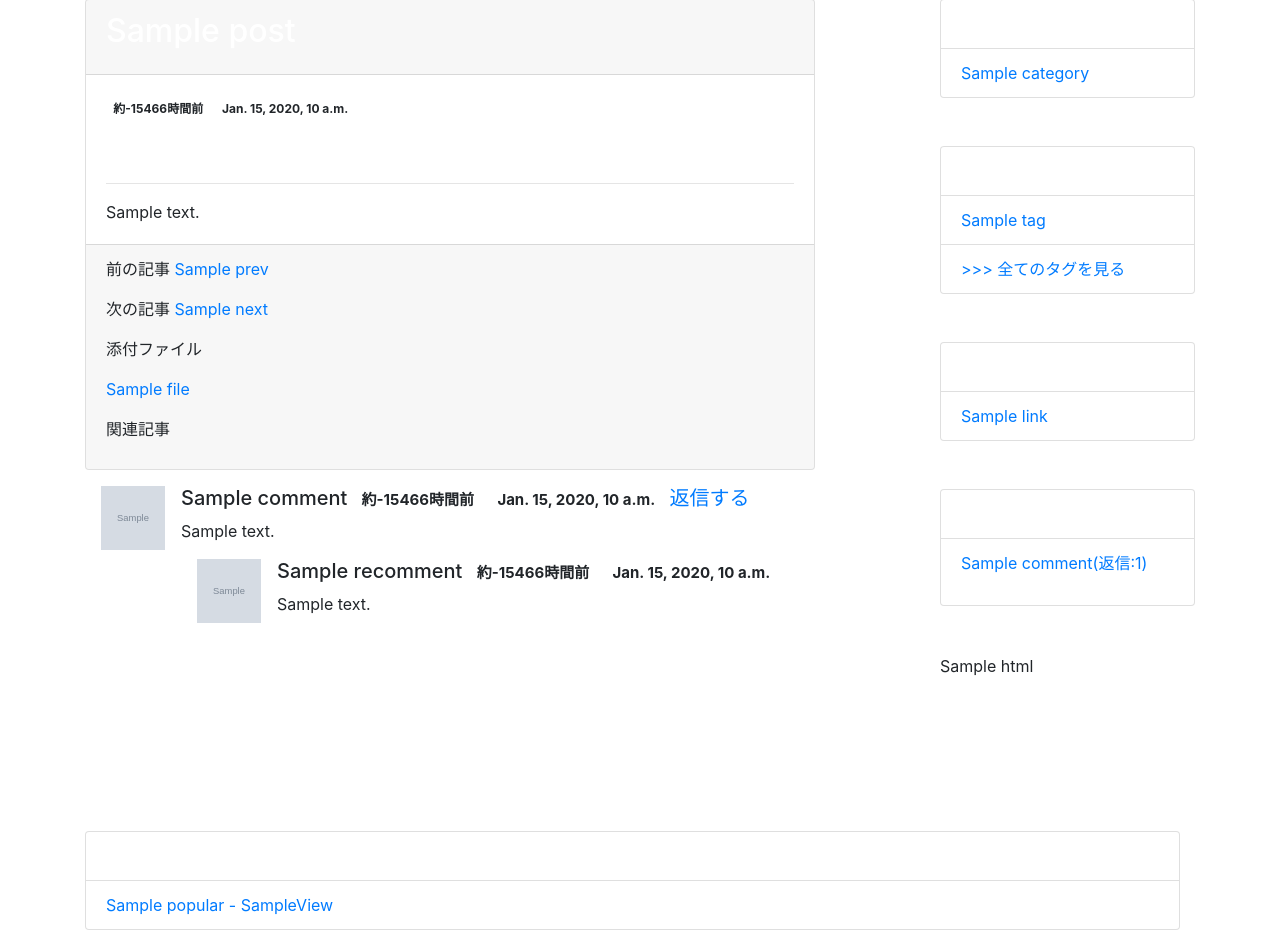
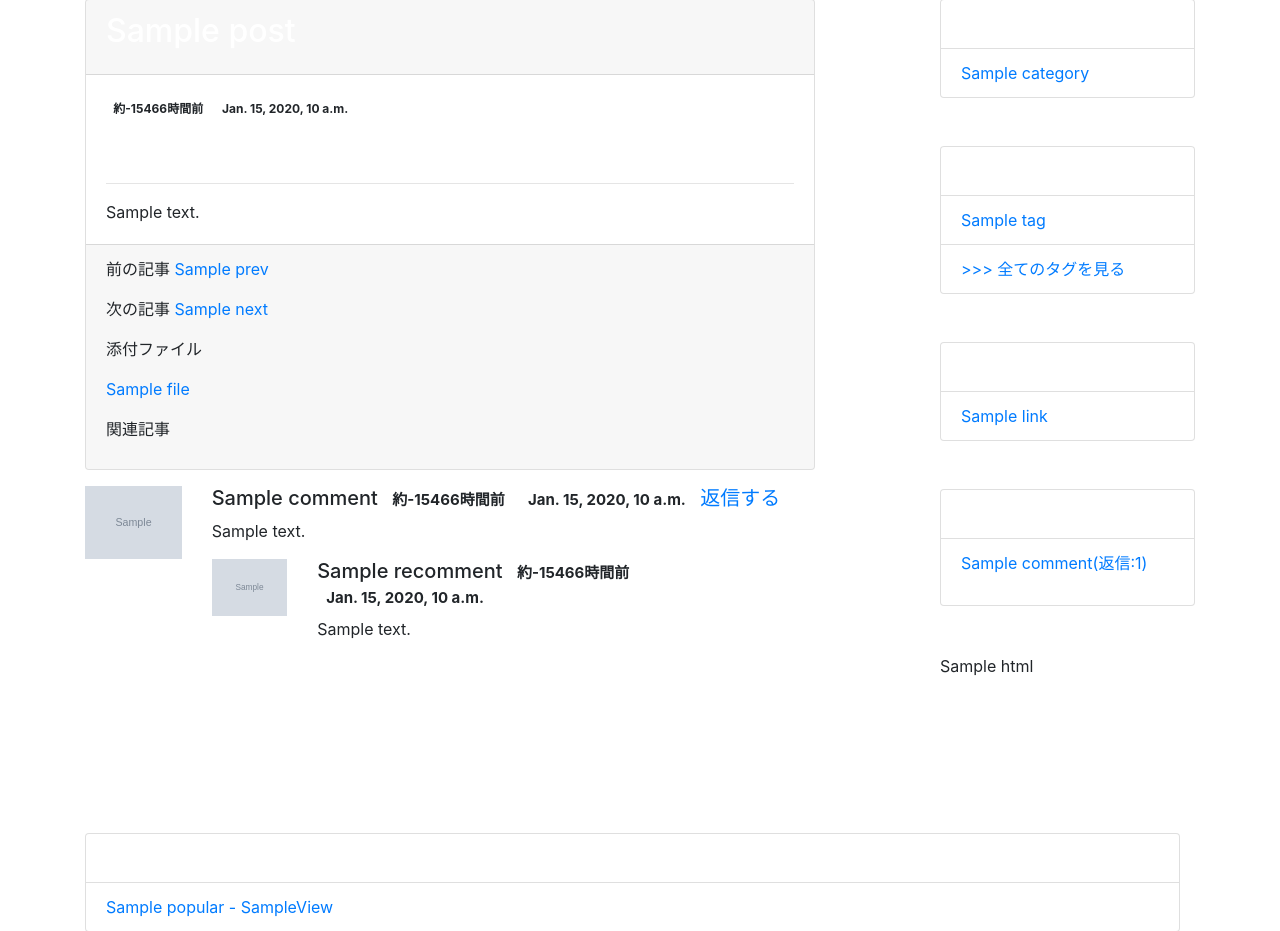
Before and after one commit to naritotakizawa/django-torina-blog, a Django app: template blog/templates/blog/post_detail.html in a window 1280 px wide. Shown: the part 362-1293 px from the top of the page. Run offline with Django 3.2, Linux system fonts and the light colour scheme; the template is opened without the code that fills it: most values are stand-ins (such as "Sample title", 1, 10 or a date in 2020); grey boxes marked "Sample" are stand-in pictures; form fields are guessed from the names that the template uses; parts of the project's set-up code (start-up, migrations or seed data) failed here and were passed over; some libraries are stand-ins or nearby versions.

Commit message:
fix #44 コメント欄を完全レスポンシブ対応。うまくできました

```diff
--- a/blog/templates/blog/widgets/detail_comment.html
+++ b/blog/templates/blog/widgets/detail_comment.html
@@ -1,13 +1,15 @@
 {% load blogfilter %}
 {% load static %}
-<div class="media m-3">
+<div class="row mt-3">
+  <div class="col-md-2 d-none d-md-block">
     {% if comment.icon %}
-    <img class="d-flex mr-3 icon" src="{{ comment.icon.url }}">
+      <img class="img-fluid" src="{{ comment.icon.url }}">
     {% else %}
-    <img class="d-flex mr-3 icon" src="{% static 'blog/img/noimage.png' %}">
+      <img class="img-fluid" src="{% static 'blog/img/noimage.png' %}">
     {% endif %}
-  <div class="media-body">
-    <h5 class="mt-0">
+  </div>
+  <div class="col-md-10">
+      <h5>
         {{ comment.name }}
         <span class="badge badge-{{ mysite.color }} badge-pill">{% by_the_time comment.created_at %}</span>
         <span class="badge badge-{{ mysite.color }} badge-pill">{{ comment.created_at }}</span>
@@ -16,22 +18,24 @@
       {{ comment.text | linebreaksbr }}
       <!-- 返信コメント -->
       {% for recomment in comment.recomment_set.all %}
-        <div class="media m-3">
+        <div class="row mt-3">
+          <div class="col-md-2 d-none d-md-block">
             {% if recomment.icon %}
-            <img class="d-flex mr-3 icon" src="{{ recomment.icon.url }}">
+              <img class="img-fluid" src="{{ recomment.icon.url }}">
             {% else %}
-            <img class="d-flex mr-3 icon" src="{% static 'blog/img/noimage.png' %}">
+              <img class="img-fluid" src="{% static 'blog/img/noimage.png' %}">
             {% endif %}
-          <div class="media-body">
-            <h5 class="mt-0">
+          </div>
+          <div class="col-md-10">
+              <h5>
                 {{ recomment.name }}
                 <span class="badge badge-{{ mysite.color }} badge-pill">{% by_the_time recomment.created_at %}</span>
                 <span class="badge badge-{{ mysite.color }} badge-pill">{{ recomment.created_at }}</span>
               </h5>
               {{ recomment.text | linebreaksbr }}
+
           </div>
         </div>
-
       {% endfor %}
       <!-- 返信コメントおわり -->
   </div>
--- a/setup.py
+++ b/setup.py
@@ -18,7 +18,7 @@ URL = 'https://github.com/naritotakizawa/django-torina-blog'
 EMAIL = 'toritoritorina@gmail.com'
 AUTHOR = 'Narito Takizawa'
 REQUIRES_PYTHON = '>=3.5.0'
-VERSION = '2.0.4'
+VERSION = '2.0.5'
 
 # What packages are required for this module to be executed?
 REQUIRED = [
```
Lines whose indentation alone changed are shown as unchanged.
